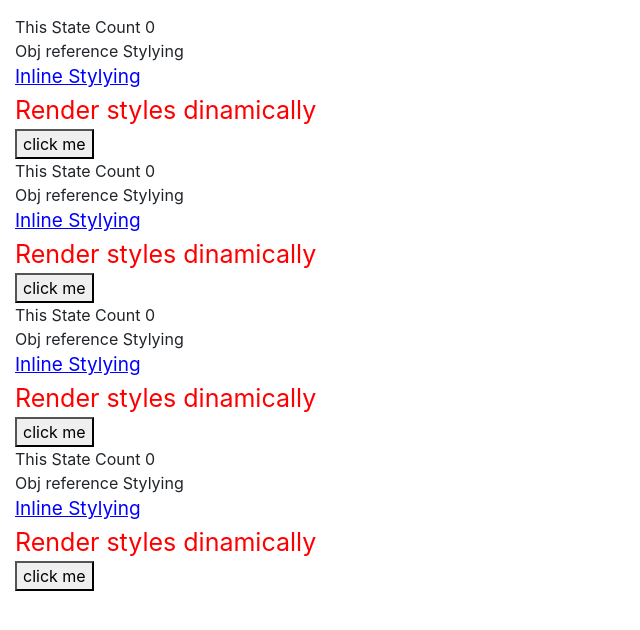
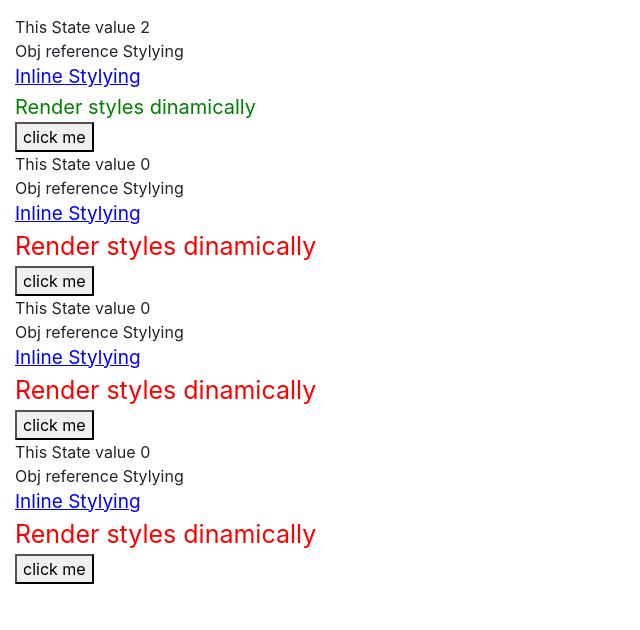
Before and after one commit to Andrea-Dispe/React-Course-Mosh_Madani, a React (Create React App) app: page / in a window 1280 px wide. Shown: the top 630 px of the page, without its empty margins (0-640 px from the left). Built offline with nearby package versions, Linux system fonts and the light colour scheme.

Commit message:
added counter and practiced props and children properties

```diff
--- a/src/components/counter.jsx
+++ b/src/components/counter.jsx
@@ -2,7 +2,7 @@ import React, { Component } from "react";
 
 class Counter extends Component {
   state = {
-    count: 0,
+    value: this.props.value,
   };
 
 red25  =  {
@@ -19,12 +19,12 @@ green20 = {
   render() {
     return (
       <>
-        <span>This State Count {this.state.count}</span>
+        <span>This State value {this.state.value}</span>
         <span style={this.styles}>Obj reference Stylying</span>
         {/* render inline style */}
         <span style={{color: 'blue', fontSize: '19px', textDecoration: 'underline'}}>Inline Stylying</span>
         {/* render styles dinamycally */}
-        <span style={this.state.count > 0 ? this.green20 : this.red25}>Render styles dinamically</span>
+        <span style={this.state.value > 0 ? this.green20 : this.red25}>Render styles dinamically</span>
         <button>click me</button>
       </>
     );
--- a/src/components/counters.jsx
+++ b/src/components/counters.jsx
@@ -2,14 +2,18 @@ import React, { Component } from 'react';
 import Counter from './counter';
 
 class Counters extends Component {
-  state = {  }
+  state = {
+    counters: [
+      { id: 0, value: 2 },
+      { id: 1, value: 0 },
+      { id: 2, value: 0 },
+      { id: 3, value: 0 }
+    ]
+   }
   render() {
     return (
       <>
-      <Counter />
-      <Counter />
-      <Counter />
-      <Counter />
+        {this.state.counters.map(counter => <Counter value={counter.value} key={counter.id} />)}
       </>
     );
   }
```
